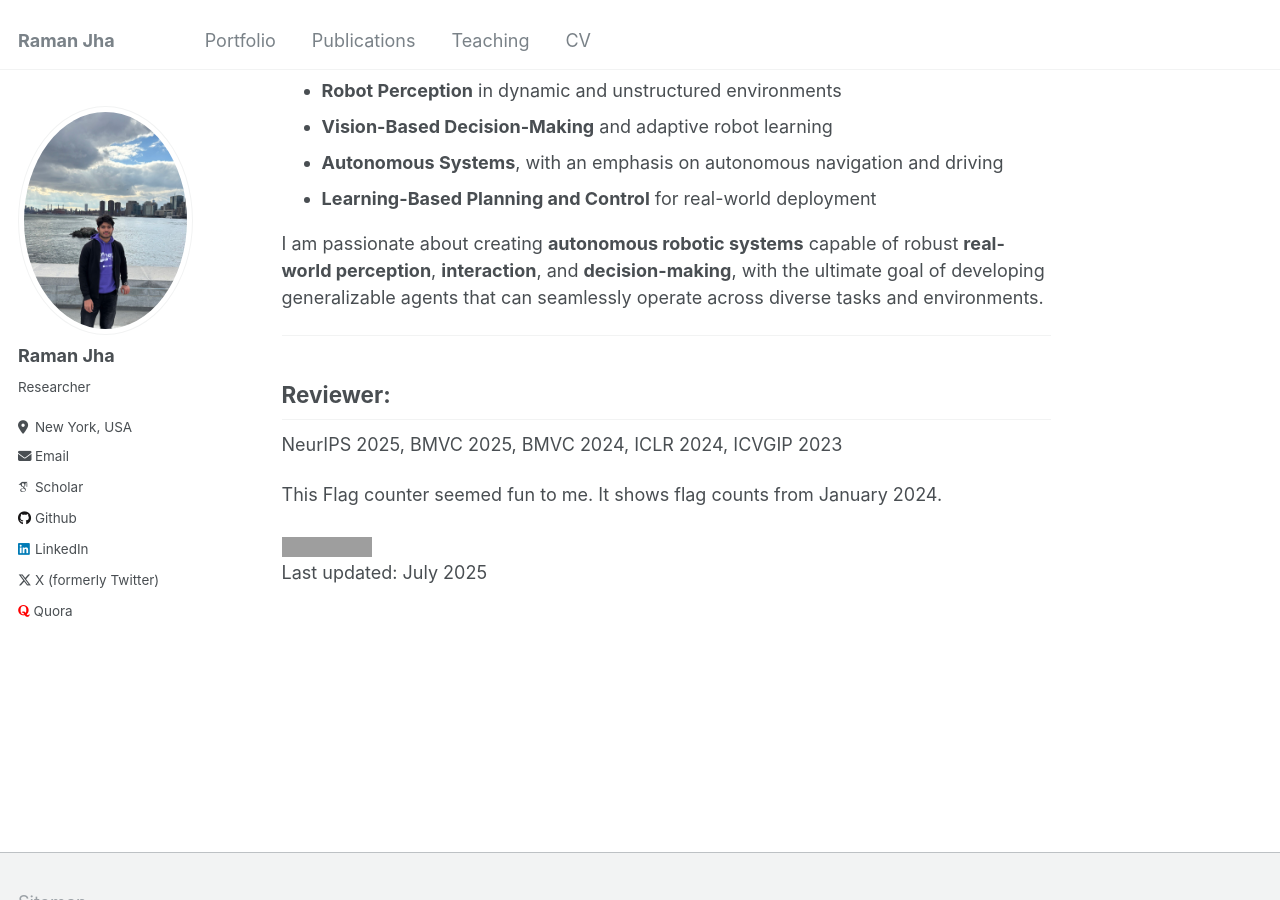
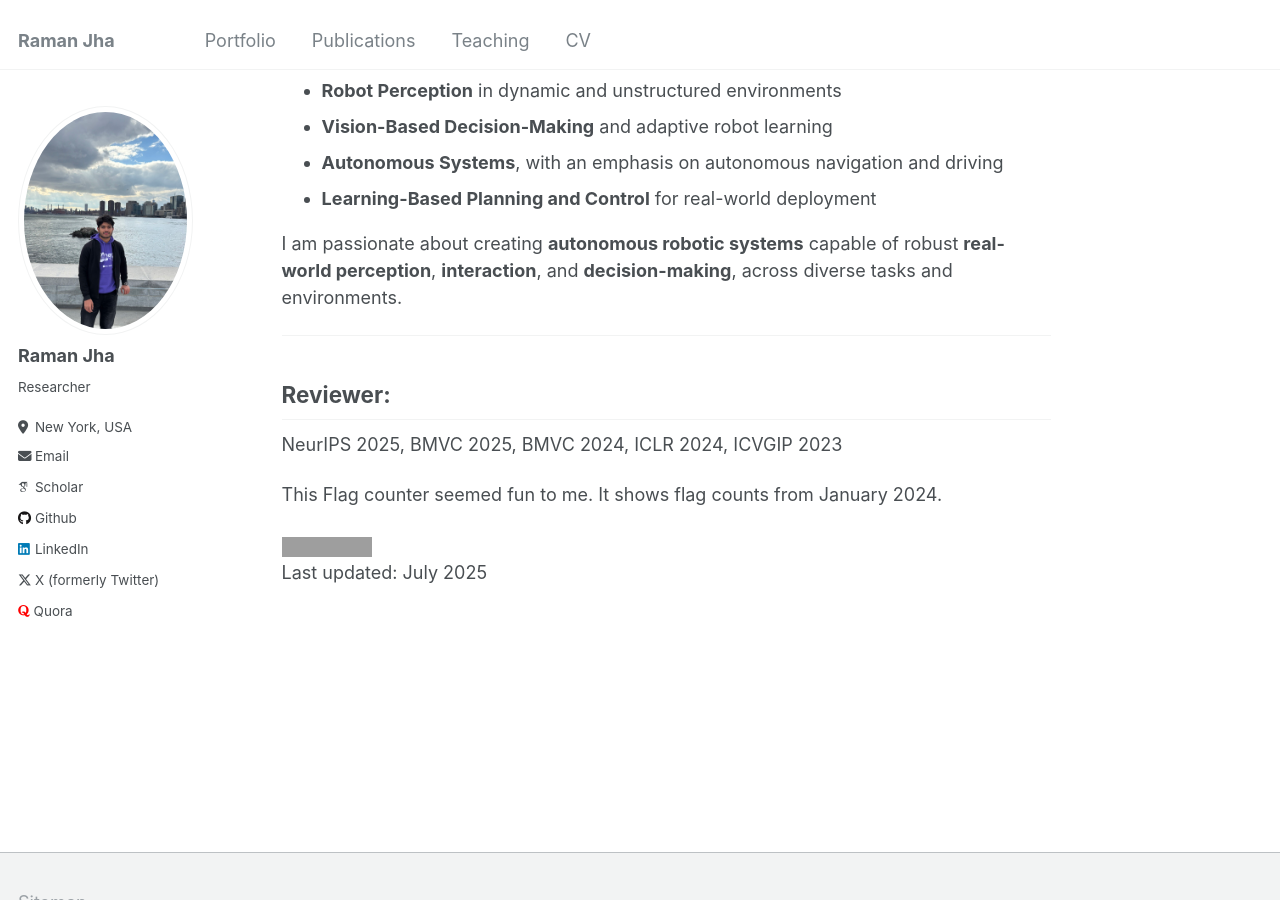
Before and after one commit to jhakrraman/jhakrraman.github.io, a Jekyll site: the page built from _pages/about.md, in a window 1280 px wide and 900 px high, scrolled down 854 px. Built offline with Jekyll 4.4.1, drawn with Linux system fonts in a browser that asks for light colours; some web fonts are replaced; grey boxes are pictures that could not be loaded.

Commit message:
Update about.md

```diff
--- a/_pages/about.md
+++ b/_pages/about.md
@@ -27,7 +27,7 @@ Key areas of interest include:
 - **Autonomous Systems**, with an emphasis on autonomous navigation and driving
 - **Learning-Based Planning and Control** for real-world deployment
 
-I am passionate about creating **autonomous robotic systems** capable of robust **real-world perception**, **interaction**, and **decision-making**, with the ultimate goal of developing generalizable agents that can seamlessly operate across diverse tasks and environments.
+I am passionate about creating **autonomous robotic systems** capable of robust **real-world perception**, **interaction**, and **decision-making**, across diverse tasks and environments.
 
 ---
 ## Reviewer:
```
